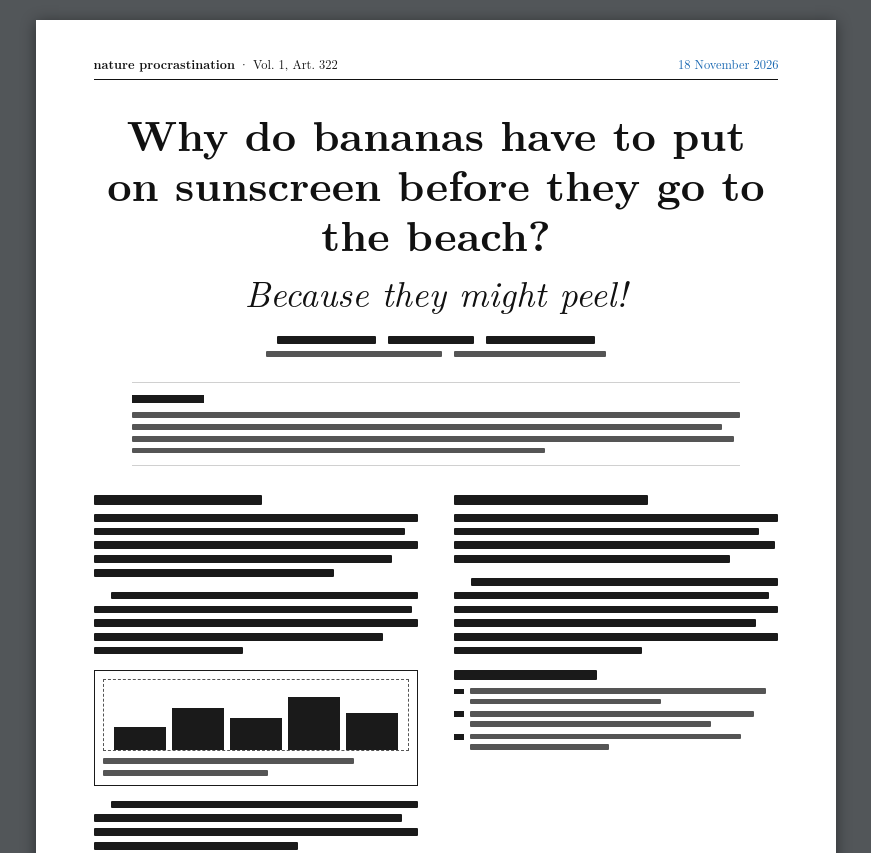
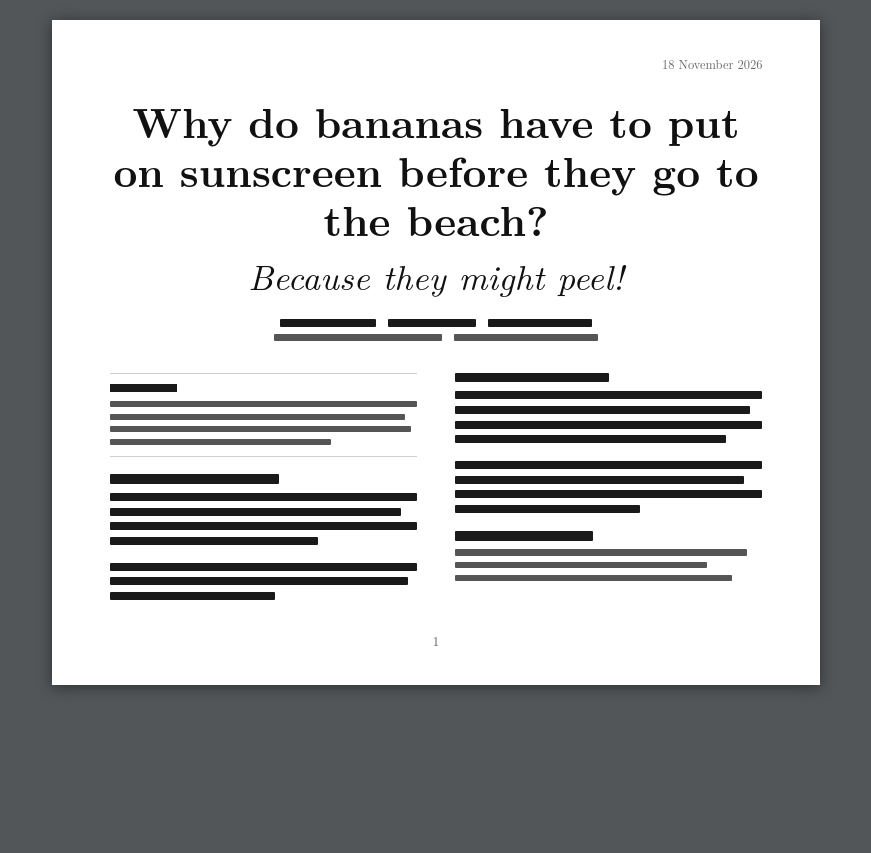
Before and after one commit to ief-joke-of-the-day/jotd, a plain HTML site: page index.html in a window 1280 px wide. Shown: the top 853 px of the page, without its empty margins (204-1075 px from the left). After the commit the page ends 800 px from the top, so only its background shows below. Drawn offline with Linux system fonts and the light colour scheme; a web font is replaced by a local one.

Commit message:
Move abstract to left column, remove nature procrastination, simplify bars

```diff
--- a/index.html
+++ b/index.html
@@ -3,12 +3,11 @@
 <head>
   <meta charset="utf-8">
   <meta name="viewport" content="width=device-width, initial-scale=1">
-  <title>Joke of the Day · nature procrastination</title>
+  <title>Joke of the Day</title>
   <link rel="stylesheet" href="https://cdn.jsdelivr.net/gh/aaaakshat/cm-web-fonts@latest/fonts.css">
   <style>
     :root {
       --cm: "Computer Modern Serif", "Latin Modern Roman", "CMU Serif", Georgia, "Times New Roman", serif;
-      --blue: #1565b0;
       --ink: #111;
       --bar: #1a1a1a;
       --bar-muted: #555;
@@ -22,32 +21,25 @@
       padding: 1.25rem .6rem 3rem;
     }
     .page {
-      max-width: 50rem;
+      max-width: 48rem;
       margin: 0 auto;
       background: #fff;
       padding: 2.2rem clamp(1.2rem, 5vw, 3.6rem) 2.2rem;
       box-shadow: 0 2px 14px rgba(0,0,0,.45);
     }
 
-    /* Running header */
-    .runhead {
-      display: flex;
-      justify-content: space-between;
-      flex-wrap: wrap;
-      gap: .3rem 1rem;
+    .date-line {
+      text-align: right;
       font-size: .78rem;
-      border-bottom: 1px solid #111;
-      padding-bottom: .35rem;
-      margin-bottom: 1.8rem;
+      color: #666;
+      margin-bottom: 1.4rem;
     }
-    .runhead .j b { font-weight: 700; }
-    .runhead .meta { color: var(--blue); }
 
     /* THE JOKE as the paper title */
     h1#joke {
       font-weight: 700;
       text-align: center;
-      font-size: clamp(1.75rem, 5.2vw, 2.65rem);
+      font-size: clamp(1.75rem, 5.2vw, 2.6rem);
       line-height: 1.18;
       margin: 0 0 1.4rem;
       overflow-wrap: break-word;
@@ -60,23 +52,23 @@
       font-size: .85em;
     }
 
-    /* Reusable text-placeholder bars */
+    /* Simple placeholder bars */
     .b {
       display: block;
-      height: .48rem;
+      height: .5rem;
       background: var(--bar);
       border-radius: 1px;
     }
-    .b.sm { height: .36rem; background: var(--bar-muted); }
+    .b.sm { height: .38rem; background: var(--bar-muted); }
     .b.hd { height: .62rem; margin-bottom: .55rem; }
 
-    /* Author & affiliation rows */
+    /* Author rows */
     .authors {
       display: flex;
       flex-direction: column;
       align-items: center;
       gap: .45rem;
-      margin-bottom: 1.6rem;
+      margin-bottom: 2rem;
     }
     .authors .row {
       display: flex;
@@ -86,216 +78,118 @@
       width: 100%;
     }
 
-    /* Abstract block */
+    /* Two-column paper body */
+    .cols {
+      display: grid;
+      grid-template-columns: 1fr 1fr;
+      gap: 1.4rem clamp(1.1rem, 4vw, 2.4rem);
+    }
+    .col {
+      display: flex;
+      flex-direction: column;
+      gap: 1.1rem;
+    }
+    .lines {
+      display: flex;
+      flex-direction: column;
+      gap: .42rem;
+    }
+
+    /* Abstract in left column */
     .abstract {
-      max-width: 38rem;
-      margin: 0 auto 1.8rem;
-      padding: .75rem 0;
+      padding: .65rem 0;
       border-top: 1px solid #d0d0d0;
       border-bottom: 1px solid #d0d0d0;
     }
     .abstract .label {
-      width: 4.5rem;
+      width: 4.2rem;
       height: .5rem;
       background: var(--bar);
       margin-bottom: .55rem;
-    }
-    .lines {
-      display: flex;
-      flex-direction: column;
-      gap: .38rem;
-    }
-
-    /* Two-column paper body */
-    .cols {
-      display: grid;
-      grid-template-columns: 1fr 1fr;
-      gap: 1.4rem clamp(1rem, 4vw, 2.2rem);
-    }
-    .col {
-      display: flex;
-      flex-direction: column;
-      gap: .95rem;
-    }
-    .p-indent .b:first-child {
-      margin-left: 1.1rem;
-      width: calc(100% - 1.1rem);
-    }
-
-    /* Wireframe figure box */
-    .fig {
-      border: 1.2px solid var(--bar);
-      padding: .55rem;
-      display: flex;
-      flex-direction: column;
-      gap: .4rem;
-    }
-    .fig-box {
-      height: 4.5rem;
-      border: 1px dashed var(--bar-muted);
-      display: flex;
-      align-items: flex-end;
-      justify-content: space-around;
-      padding: .5rem .6rem 0;
-      gap: .35rem;
-    }
-    .fig-box span {
-      flex: 1;
-      background: var(--bar);
-    }
-
-    /* References-like short lines */
-    .refs {
-      display: flex;
-      flex-direction: column;
-      gap: .42rem;
-    }
-    .ref-item {
-      display: flex;
-      gap: .4rem;
-      align-items: flex-start;
-    }
-    .ref-item .dot {
-      width: .65rem;
-      height: .36rem;
-      background: var(--bar);
-      flex-shrink: 0;
-      margin-top: .02rem;
-    }
-    .ref-item .ref-lines {
-      flex: 1;
-      display: flex;
-      flex-direction: column;
-      gap: .28rem;
     }
 
     .folio {
       text-align: center;
       font-size: .8rem;
-      color: #444;
-      margin-top: 1.8rem;
+      color: #555;
+      margin-top: 2rem;
     }
   </style>
 </head>
 <body>
   <div class="page">
-    <div class="runhead">
-      <span class="j"><b>nature procrastination</b> · Vol. <span id="vol">1</span>, Art. <span id="art">1</span></span>
-      <span class="meta" id="date">…</span>
-    </div>
+    <div class="date-line" id="date">…</div>
 
     <h1 id="joke">Loading…</h1>
 
     <!-- Authors & affiliations -->
     <div class="authors" aria-hidden="true">
       <div class="row">
-        <span class="b" style="width: 6.2rem"></span>
-        <span class="b" style="width: 5.4rem"></span>
-        <span class="b" style="width: 6.8rem"></span>
+        <span class="b" style="width: 6rem"></span>
+        <span class="b" style="width: 5.5rem"></span>
+        <span class="b" style="width: 6.5rem"></span>
       </div>
       <div class="row">
-        <span class="b sm" style="width: 11rem"></span>
-        <span class="b sm" style="width: 9.5rem"></span>
-      </div>
-    </div>
-
-    <!-- Abstract -->
-    <div class="abstract" aria-hidden="true">
-      <div class="label"></div>
-      <div class="lines">
-        <span class="b sm" style="width: 100%"></span>
-        <span class="b sm" style="width: 97%"></span>
-        <span class="b sm" style="width: 99%"></span>
-        <span class="b sm" style="width: 68%"></span>
+        <span class="b sm" style="width: 10.5rem"></span>
+        <span class="b sm" style="width: 9rem"></span>
       </div>
     </div>
 
     <!-- Two-column paper body -->
     <div class="cols" aria-hidden="true">
       <div class="col">
-        <div>
-          <span class="b hd" style="width: 52%"></span>
+        <!-- Abstract in left column -->
+        <div class="abstract">
+          <div class="label"></div>
           <div class="lines">
-            <span class="b" style="width: 100%"></span>
-            <span class="b" style="width: 96%"></span>
-            <span class="b" style="width: 100%"></span>
-            <span class="b" style="width: 92%"></span>
-            <span class="b" style="width: 74%"></span>
+            <span class="b sm" style="width: 100%"></span>
+            <span class="b sm" style="width: 96%"></span>
+            <span class="b sm" style="width: 98%"></span>
+            <span class="b sm" style="width: 72%"></span>
           </div>
         </div>
 
-        <div class="lines p-indent">
-          <span class="b"></span>
-          <span class="b" style="width: 98%"></span>
-          <span class="b" style="width: 100%"></span>
-          <span class="b" style="width: 89%"></span>
-          <span class="b" style="width: 46%"></span>
+        <div>
+          <span class="b hd" style="width: 55%"></span>
+          <div class="lines">
+            <span class="b" style="width: 100%"></span>
+            <span class="b" style="width: 95%"></span>
+            <span class="b" style="width: 100%"></span>
+            <span class="b" style="width: 68%"></span>
+          </div>
         </div>
 
-        <div class="fig">
-          <div class="fig-box">
-            <span style="height: 38%"></span>
-            <span style="height: 68%"></span>
-            <span style="height: 52%"></span>
-            <span style="height: 86%"></span>
-            <span style="height: 61%"></span>
-          </div>
-          <span class="b sm" style="width: 82%"></span>
-          <span class="b sm" style="width: 54%"></span>
-        </div>
-
-        <div class="lines p-indent">
-          <span class="b"></span>
-          <span class="b" style="width: 95%"></span>
+        <div class="lines">
           <span class="b" style="width: 100%"></span>
-          <span class="b" style="width: 63%"></span>
+          <span class="b" style="width: 97%"></span>
+          <span class="b" style="width: 54%"></span>
         </div>
       </div>
 
       <div class="col">
         <div>
-          <span class="b hd" style="width: 60%"></span>
+          <span class="b hd" style="width: 50%"></span>
           <div class="lines">
             <span class="b" style="width: 100%"></span>
-            <span class="b" style="width: 94%"></span>
-            <span class="b" style="width: 99%"></span>
-            <span class="b" style="width: 85%"></span>
+            <span class="b" style="width: 96%"></span>
+            <span class="b" style="width: 100%"></span>
+            <span class="b" style="width: 88%"></span>
           </div>
         </div>
 
-        <div class="lines p-indent">
-          <span class="b"></span>
-          <span class="b" style="width: 97%"></span>
+        <div class="lines">
           <span class="b" style="width: 100%"></span>
-          <span class="b" style="width: 93%"></span>
+          <span class="b" style="width: 94%"></span>
           <span class="b" style="width: 100%"></span>
-          <span class="b" style="width: 58%"></span>
+          <span class="b" style="width: 60%"></span>
         </div>
 
         <div>
-          <span class="b hd" style="width: 44%"></span>
-          <div class="refs">
-            <div class="ref-item">
-              <span class="dot"></span>
-              <div class="ref-lines">
-                <span class="b sm" style="width: 96%"></span>
-                <span class="b sm" style="width: 62%"></span>
-              </div>
-            </div>
-            <div class="ref-item">
-              <span class="dot"></span>
-              <div class="ref-lines">
-                <span class="b sm" style="width: 92%"></span>
-                <span class="b sm" style="width: 78%"></span>
-              </div>
-            </div>
-            <div class="ref-item">
-              <span class="dot"></span>
-              <div class="ref-lines">
-                <span class="b sm" style="width: 88%"></span>
-                <span class="b sm" style="width: 45%"></span>
-              </div>
-            </div>
+          <span class="b hd" style="width: 45%"></span>
+          <div class="lines">
+            <span class="b sm" style="width: 95%"></span>
+            <span class="b sm" style="width: 82%"></span>
+            <span class="b sm" style="width: 90%"></span>
           </div>
         </div>
       </div>
@@ -321,11 +215,7 @@
       } else {
         h.textContent = joke;
       }
-
       document.getElementById("date").textContent = fmt(date);
-      document.getElementById("vol").textContent = date.getFullYear() - 2025;
-      const start = new Date(date.getFullYear(), 0, 0);
-      document.getElementById("art").textContent = Math.floor((date - start) / 864e5);
     }
 
     fetch("joke.json?_=" + Date.now(), { cache: "no-store" })
```
